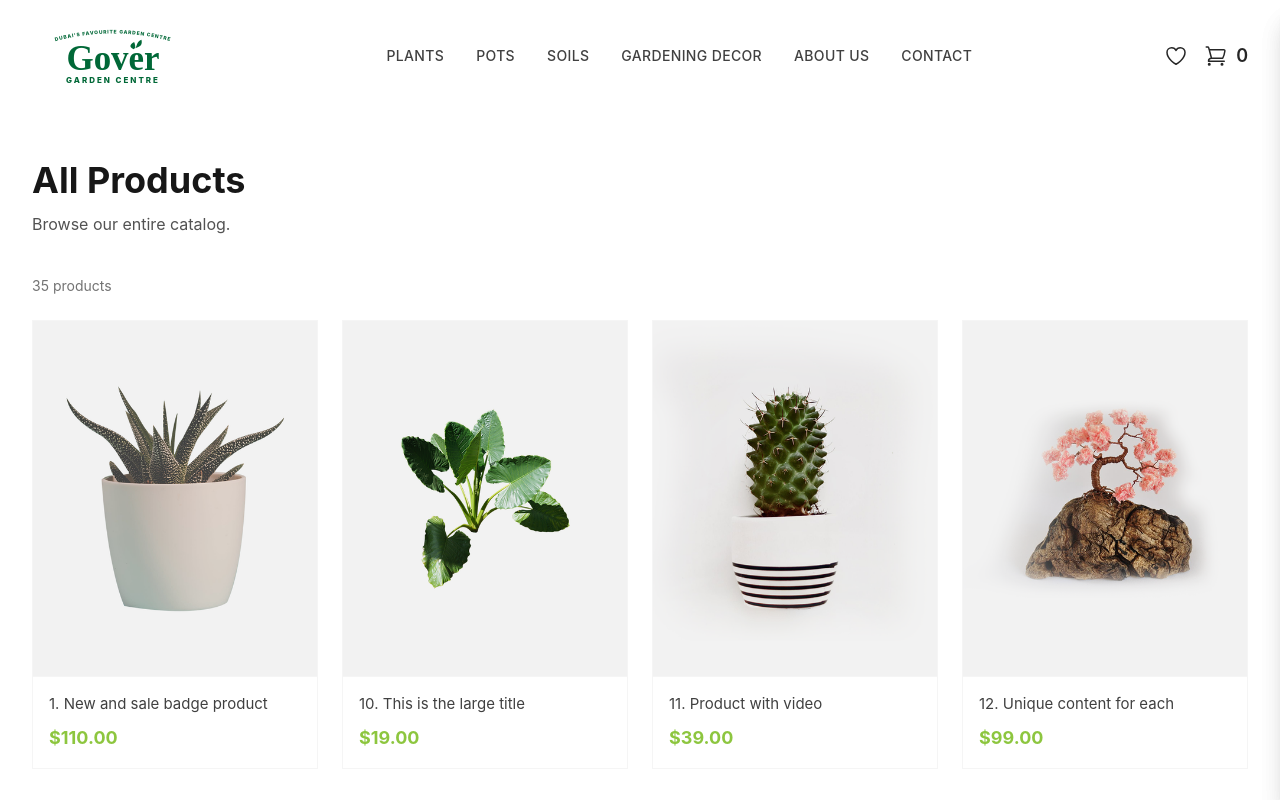
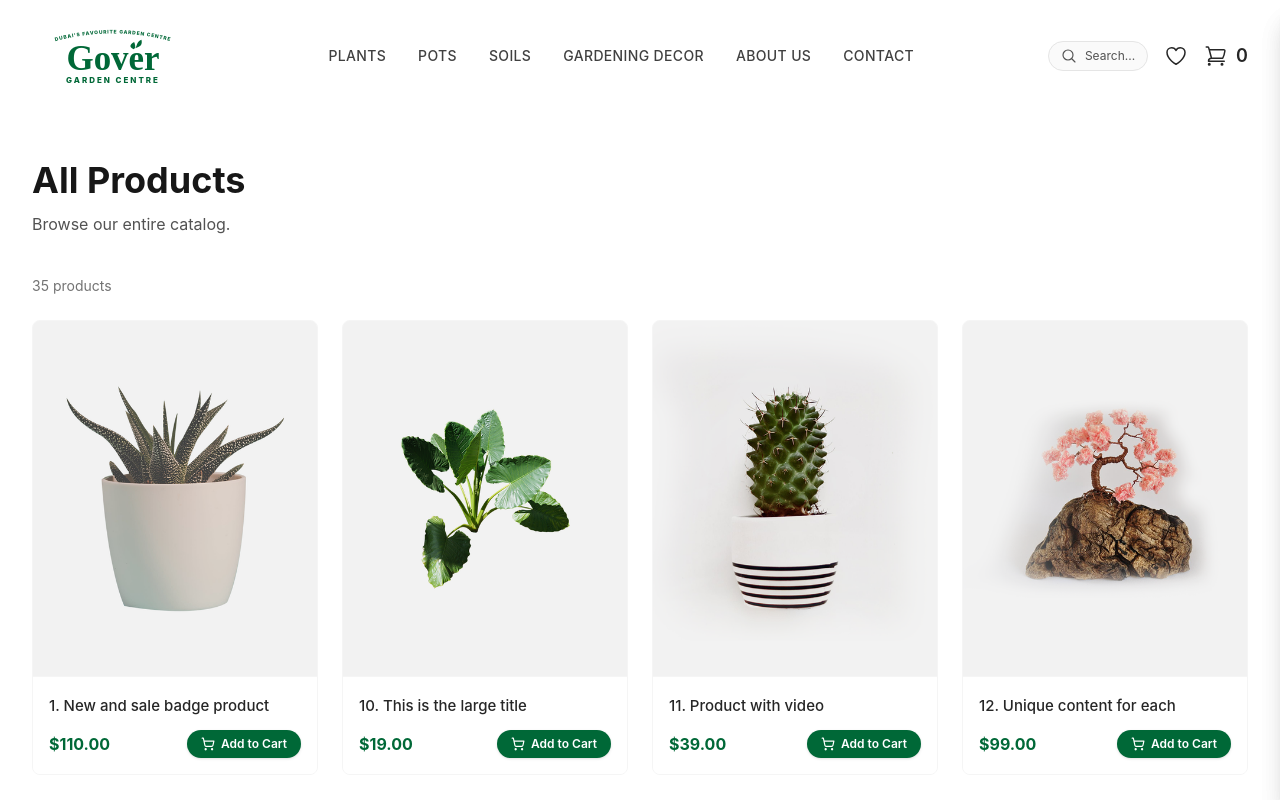
Before and after one commit to unocodedevelopers-crypto/Gover_plants, a Next.js app: page /collections/all in a window 1280 px wide. Shown: the top 800 px of the page. Built offline with nearby package versions, Linux system fonts and the light colour scheme.

Commit message:
feat: implement interactive header with search functionality and create product card component

```diff
--- a/components/Header.tsx
+++ b/components/Header.tsx
@@ -2,9 +2,10 @@
 
 import Link from "next/link";
 import Image from "next/image";
-import { useState, useEffect } from "react";
+import { useState, useEffect, useRef } from "react";
 import { useCart } from "@/lib/cart-context";
 import { useWishlist } from "@/lib/wishlist-context";
+import { products, Product } from "@/lib/data";
 
 const navLinks = [
   { label: "Plants", href: "/collections/plants" },
@@ -14,12 +15,21 @@ const navLinks = [
   { label: "About Us", href: "/about-us" },
   { label: "Contact", href: "/contact-us" },
 ];
-// { label: "Home", href: "/" },
+
 export default function Header() {
   const [menuOpen, setMenuOpen] = useState(false);
   const [visible, setVisible] = useState(true);
   const [scrolled, setScrolled] = useState(false);
   const [preloaderActive, setPreloaderActive] = useState(true);
+
+  // Search states
+  const [searchOpen, setSearchOpen] = useState(false);
+  const [searchQuery, setSearchQuery] = useState("");
+  const [filteredProducts, setFilteredProducts] = useState<Product[]>([]);
+
+  const searchContainerRef = useRef<HTMLDivElement>(null);
+  const searchInputRef = useRef<HTMLInputElement>(null);
+
   const { totalCount, openCart } = useCart();
   const { openWishlist, totalCount: wishlistCount } = useWishlist();
 
@@ -58,6 +68,43 @@ export default function Header() {
     };
   }, []);
 
+  // Handle live search input filtering
+  useEffect(() => {
+    if (!searchQuery.trim()) {
+      setFilteredProducts([]);
+      return;
+    }
+    const q = searchQuery.toLowerCase().trim();
+    const matches = products.filter(
+      (p) =>
+        p.title.toLowerCase().includes(q) ||
+        p.handle.toLowerCase().includes(q) ||
+        p.collections.some((c) => c.toLowerCase().includes(q))
+    );
+    setFilteredProducts(matches.slice(0, 5));
+  }, [searchQuery]);
+
+  // Close search on click outside
+  useEffect(() => {
+    const handleClickOutside = (event: MouseEvent) => {
+      if (
+        searchContainerRef.current &&
+        !searchContainerRef.current.contains(event.target as Node)
+      ) {
+        setSearchOpen(false);
+      }
+    };
+    document.addEventListener("mousedown", handleClickOutside);
+    return () => document.removeEventListener("mousedown", handleClickOutside);
+  }, []);
+
+  // Focus input when search box expands
+  useEffect(() => {
+    if (searchOpen && searchInputRef.current) {
+      searchInputRef.current.focus();
+    }
+  }, [searchOpen]);
+
   return (
     <header
       className={`fixed top-0 left-0 right-0 z-40 border-b transition-all duration-300 ease-in-out ${
@@ -69,6 +116,7 @@ export default function Header() {
       }`}
     >
       <div className="mx-auto flex max-w-7xl items-center justify-between px-4 py-4 sm:px-6 lg:px-8">
+        {/* Brand Logo */}
         <Link href="/" className="flex items-center gap-2">
           <Image
             src="/images/site/gover-logo.svg"
@@ -82,6 +130,7 @@ export default function Header() {
           />
         </Link>
 
+        {/* Navigation Links */}
         <nav className="hidden lg:flex lg:items-center lg:gap-8">
           {navLinks.map((link) => (
             <Link
@@ -94,7 +143,126 @@ export default function Header() {
           ))}
         </nav>
 
+        {/* Actions Section: Search + Wishlist + Cart */}
         <div className="flex items-center gap-4">
+          {/* Interactive Search Box */}
+          <div ref={searchContainerRef} className="relative">
+            {searchOpen ? (
+              <div className="flex items-center gap-2 rounded-full border border-neutral-300 bg-neutral-50 px-3 py-1.5 shadow-inner transition-all duration-300 w-48 sm:w-64">
+                <svg
+                  xmlns="http://www.w3.org/2000/svg"
+                  className="h-4 w-4 text-neutral-500 shrink-0"
+                  fill="none"
+                  viewBox="0 0 24 24"
+                  stroke="currentColor"
+                  strokeWidth={2}
+                >
+                  <path
+                    strokeLinecap="round"
+                    strokeLinejoin="round"
+                    d="M21 21l-5.197-5.197m0 0A7.5 7.5 0 105.196 5.196a7.5 7.5 0 0010.607 10.607z"
+                  />
+                </svg>
+                <input
+                  ref={searchInputRef}
+                  type="text"
+                  placeholder="Search plants, pots..."
+                  value={searchQuery}
+                  onChange={(e) => setSearchQuery(e.target.value)}
+                  className="w-full bg-transparent text-sm text-neutral-900 placeholder-neutral-400 focus:outline-none"
+                />
+                {searchQuery && (
+                  <button
+                    onClick={() => setSearchQuery("")}
+                    className="text-neutral-400 hover:text-neutral-600 text-xs p-1"
+                    aria-label="Clear search"
+                  >
+                    ✕
+                  </button>
+                )}
+                <button
+                  onClick={() => setSearchOpen(false)}
+                  className="text-neutral-400 hover:text-neutral-700 text-xs ml-1"
+                  aria-label="Close search box"
+                >
+                  Close
+                </button>
+              </div>
+            ) : (
+              <button
+                onClick={() => setSearchOpen(true)}
+                className="flex items-center gap-2 rounded-full border border-neutral-200 bg-neutral-50 px-3 py-1.5 text-xs text-neutral-600 transition hover:border-emerald-600 hover:bg-white hover:text-neutral-900"
+                aria-label="Open search box"
+              >
+                <svg
+                  xmlns="http://www.w3.org/2000/svg"
+                  className="h-4 w-4 text-neutral-600"
+                  fill="none"
+                  viewBox="0 0 24 24"
+                  stroke="currentColor"
+                  strokeWidth={1.75}
+                >
+                  <path
+                    strokeLinecap="round"
+                    strokeLinejoin="round"
+                    d="M21 21l-5.197-5.197m0 0A7.5 7.5 0 105.196 5.196a7.5 7.5 0 0010.607 10.607z"
+                  />
+                </svg>
+                <span className="hidden sm:inline">Search...</span>
+              </button>
+            )}
+
+            {/* Live Search Results Dropdown */}
+            {searchOpen && searchQuery.trim() !== "" && (
+              <div className="absolute right-0 top-full mt-2 w-72 sm:w-80 rounded-xl border border-neutral-200 bg-white p-3 shadow-xl z-50 animate-fade-in-up">
+                <div className="text-xs font-semibold uppercase tracking-wider text-neutral-400 mb-2 px-1">
+                  Product Results ({filteredProducts.length})
+                </div>
+                {filteredProducts.length > 0 ? (
+                  <div className="divide-y divide-neutral-100">
+                    {filteredProducts.map((product) => (
+                      <Link
+                        key={product.handle}
+                        href={`/products/${product.handle}`}
+                        onClick={() => setSearchOpen(false)}
+                        className="flex items-center gap-3 py-2 px-1 transition hover:bg-neutral-50 rounded-lg"
+                      >
+                        <div className="relative h-12 w-12 shrink-0 overflow-hidden rounded-md bg-neutral-100">
+                          <Image
+                            src={product.image}
+                            alt={product.title}
+                            fill
+                            className="object-cover"
+                          />
+                        </div>
+                        <div className="flex-1 min-w-0">
+                          <p className="truncate text-xs font-medium text-neutral-900">
+                            {product.title}
+                          </p>
+                          <p className="text-xs font-semibold text-[#006837]">
+                            ${product.price.toFixed(2)}
+                          </p>
+                        </div>
+                      </Link>
+                    ))}
+                    <Link
+                      href={`/collections/all`}
+                      onClick={() => setSearchOpen(false)}
+                      className="block pt-2 text-center text-xs font-semibold text-[#006837] hover:underline"
+                    >
+                      View all products →
+                    </Link>
+                  </div>
+                ) : (
+                  <div className="py-4 text-center text-xs text-neutral-500">
+                    No products matching &quot;{searchQuery}&quot;
+                  </div>
+                )}
+              </div>
+            )}
+          </div>
+
+          {/* Wishlist Button */}
           <button
             onClick={openWishlist}
             className="flex items-center gap-2 text-neutral-800 transition hover:text-black"
@@ -108,13 +276,18 @@ export default function Header() {
               stroke="currentColor"
               strokeWidth={1.5}
             >
-              <path strokeLinecap="round" strokeLinejoin="round" d="M21 8.25c0-2.485-2.099-4.5-4.688-4.5-1.935 0-3.597 1.126-4.312 2.733-.715-1.607-2.377-2.733-4.313-2.733C5.1 3.75 3 5.765 3 8.25c0 7.22 9 12 9 12s9-4.78 9-12z" />
+              <path
+                strokeLinecap="round"
+                strokeLinejoin="round"
+                d="M21 8.25c0-2.485-2.099-4.5-4.688-4.5-1.935 0-3.597 1.126-4.312 2.733-.715-1.607-2.377-2.733-4.313-2.733C5.1 3.75 3 5.765 3 8.25c0 7.22 9 12 9 12s9-4.78 9-12z"
+              />
             </svg>
             {wishlistCount > 0 && (
               <span className="text-lg font-semibold">{wishlistCount}</span>
             )}
           </button>
 
+          {/* Cart Button */}
           <button
             onClick={openCart}
             className="flex items-center gap-2 text-neutral-800 transition hover:text-black"
@@ -137,6 +310,7 @@ export default function Header() {
             <span className="text-lg font-semibold">{totalCount}</span>
           </button>
 
+          {/* Mobile Menu Toggle Button */}
           <button
             className="lg:hidden"
             onClick={() => setMenuOpen((v) => !v)}
@@ -150,12 +324,17 @@ export default function Header() {
               stroke="currentColor"
               strokeWidth={1.5}
             >
-              <path strokeLinecap="round" strokeLinejoin="round" d="M3.75 6.75h16.5M3.75 12h16.5M3.75 17.25h16.5" />
+              <path
+                strokeLinecap="round"
+                strokeLinejoin="round"
+                d="M3.75 6.75h16.5M3.75 12h16.5M3.75 17.25h16.5"
+              />
             </svg>
           </button>
         </div>
       </div>
 
+      {/* Mobile Navigation Dropdown */}
       {menuOpen && (
         <nav className="border-t border-neutral-200 bg-white lg:hidden">
           <div className="mx-auto flex max-w-7xl flex-col gap-1 px-4 py-3 sm:px-6">
--- a/components/ProductCard.tsx
+++ b/components/ProductCard.tsx
@@ -10,18 +10,17 @@ export default function ProductCard({ product }: { product: Product }) {
   const { addItem } = useCart();
   const { toggleItem, hasItem } = useWishlist();
 
-  // Get a unique, pseudo-random secondary image for the hover state to avoid showing the adjacent product
-  const currentIndex = products.findIndex(p => p.handle === product.handle);
-  // Using a prime multiplier (11) guarantees that adjacent products on the screen
-  // get hover images that are widely separated in the catalog (11 spots apart)
-  const hoverImage = currentIndex !== -1
+  // Get a unique secondary image for hover state
+  const currentIndex = products.findIndex((p) => p.handle === product.handle);
+  const hoverImage =
+    currentIndex !== -1
       ? products[(currentIndex * 11 + 13) % products.length].image
       : "/images/products/demo-product-title-1.png";
 
   const isInWishlist = hasItem(product.handle);
 
   return (
-    <div className="group relative flex flex-col border border-neutral-100 bg-white">
+    <div className="group relative flex flex-col border border-neutral-100 bg-white rounded-lg overflow-hidden transition-all duration-300 hover:shadow-md">
       <div className="relative block aspect-[4/5] w-full overflow-hidden bg-[#f4f4f4]">
         <Link href={`/products/${product.handle}`}>
           {/* Primary Image */}
@@ -42,37 +41,70 @@ export default function ProductCard({ product }: { product: Product }) {
           />
         </Link>
 
-        {/* Hover Toolbar */}
-        <div className="absolute right-3 top-1/2 flex -translate-y-1/2 translate-x-4 flex-col gap-2 rounded bg-white py-3 opacity-0 shadow-md transition-all duration-300 group-hover:translate-x-0 group-hover:opacity-100">
-          <button className="flex p-2 text-neutral-600 transition hover:text-black" title="Quick View">
-            <svg xmlns="http://www.w3.org/2000/svg" width="18" height="18" viewBox="0 0 24 24" fill="none" stroke="currentColor" strokeWidth="2" strokeLinecap="round" strokeLinejoin="round"><path d="M2 12s3-7 10-7 10 7 10 7-3 7-10 7-10-7-10-7Z"/><circle cx="12" cy="12" r="3"/></svg>
-          </button>
+        {/* Clean Hover Floating Toolbar with Wishlist & Quick Cart */}
+        <div className="absolute right-3 top-3 flex flex-col gap-2 rounded-full bg-white/90 p-1.5 opacity-0 shadow-md backdrop-blur-sm transition-all duration-300 group-hover:opacity-100">
           <button
             onClick={() => toggleItem(product)}
-            className={`flex p-2 transition hover:text-black ${isInWishlist ? 'text-red-500' : 'text-neutral-600'}`}
+            className={`flex p-2 rounded-full transition hover:bg-neutral-100 ${
+              isInWishlist ? "text-red-500" : "text-neutral-700"
+            }`}
             title={isInWishlist ? "Remove from Wishlist" : "Add to Wishlist"}
           >
-            <svg xmlns="http://www.w3.org/2000/svg" width="18" height="18" viewBox="0 0 24 24" fill={isInWishlist ? "currentColor" : "none"} stroke="currentColor" strokeWidth="2" strokeLinecap="round" strokeLinejoin="round"><path d="M19 14c1.49-1.46 3-3.21 3-5.5A5.5 5.5 0 0 0 16.5 3c-1.76 0-3 .5-4.5 2-1.5-1.5-2.74-2-4.5-2A5.5 5.5 0 0 0 2 8.5c0 2.3 1.5 4.05 3 5.5l7 7Z"/></svg>
-          </button>
-          <button className="flex p-2 text-neutral-600 transition hover:text-black" title="Compare">
-            <svg xmlns="http://www.w3.org/2000/svg" width="18" height="18" viewBox="0 0 24 24" fill="none" stroke="currentColor" strokeWidth="2" strokeLinecap="round" strokeLinejoin="round"><line x1="4" x2="20" y1="21" y2="21"/><line x1="4" x2="20" y1="14" y2="14"/><line x1="4" x2="20" y1="7" y2="7"/><line x1="9" x2="9" y1="21" y2="18"/><line x1="9" x2="9" y1="10" y2="7"/><line x1="15" x2="15" y1="21" y2="18"/><line x1="15" x2="15" y1="10" y2="7"/></svg>
-          </button>
-          <button onClick={() => addItem(product, 1)} className="flex p-2 text-neutral-600 transition hover:text-black" title="Add to Cart">
-            <svg xmlns="http://www.w3.org/2000/svg" width="18" height="18" viewBox="0 0 24 24" fill="none" stroke="currentColor" strokeWidth="2" strokeLinecap="round" strokeLinejoin="round"><circle cx="8" cy="21" r="1"/><circle cx="19" cy="21" r="1"/><path d="M2.05 2.05h2l2.66 12.42a2 2 0 0 0 2 1.58h9.78a2 2 0 0 0 1.95-1.57l1.65-7.43H5.12"/></svg>
+            <svg
+              xmlns="http://www.w3.org/2000/svg"
+              width="18"
+              height="18"
+              viewBox="0 0 24 24"
+              fill={isInWishlist ? "currentColor" : "none"}
+              stroke="currentColor"
+              strokeWidth="2"
+              strokeLinecap="round"
+              strokeLinejoin="round"
+            >
+              <path d="M19 14c1.49-1.46 3-3.21 3-5.5A5.5 5.5 0 0 0 16.5 3c-1.76 0-3 .5-4.5 2-1.5-1.5-2.74-2-4.5-2A5.5 5.5 0 0 0 2 8.5c0 2.3 1.5 4.05 3 5.5l7 7Z" />
+            </svg>
           </button>
         </div>
       </div>
 
-      <div className="flex flex-1 flex-col p-4 bg-white border-t border-neutral-100">
+      {/* Product Details & Simple Bottom Add to Cart */}
+      <div className="flex flex-1 flex-col p-4 bg-white border-t border-neutral-100 justify-between">
+        <div>
           <Link
             href={`/products/${product.handle}`}
-          className="text-[15px] text-neutral-700 hover:text-black"
+            className="text-[15px] font-medium text-neutral-800 transition hover:text-[#006837]"
           >
             {product.title}
           </Link>
-        <span className="mt-2 text-lg font-bold text-[#8dc63f]">
+        </div>
+
+        <div className="mt-3 flex items-center justify-between">
+          <span className="text-base font-bold text-[#006837]">
             ${product.price.toFixed(2)}
           </span>
+          <button
+            onClick={() => addItem(product, 1)}
+            className="flex items-center gap-1.5 rounded-full bg-[#006837] px-3.5 py-1.5 text-xs font-semibold text-white transition hover:bg-emerald-800 shadow-sm"
+            title="Add to Cart"
+          >
+            <svg
+              xmlns="http://www.w3.org/2000/svg"
+              width="14"
+              height="14"
+              viewBox="0 0 24 24"
+              fill="none"
+              stroke="currentColor"
+              strokeWidth="2"
+              strokeLinecap="round"
+              strokeLinejoin="round"
+            >
+              <circle cx="8" cy="21" r="1" />
+              <circle cx="19" cy="21" r="1" />
+              <path d="M2.05 2.05h2l2.66 12.42a2 2 0 0 0 2 1.58h9.78a2 2 0 0 0 1.95-1.57l1.65-7.43H5.12" />
+            </svg>
+            Add to Cart
+          </button>
+        </div>
       </div>
     </div>
   );
```
Lines whose indentation alone changed are shown as unchanged.
